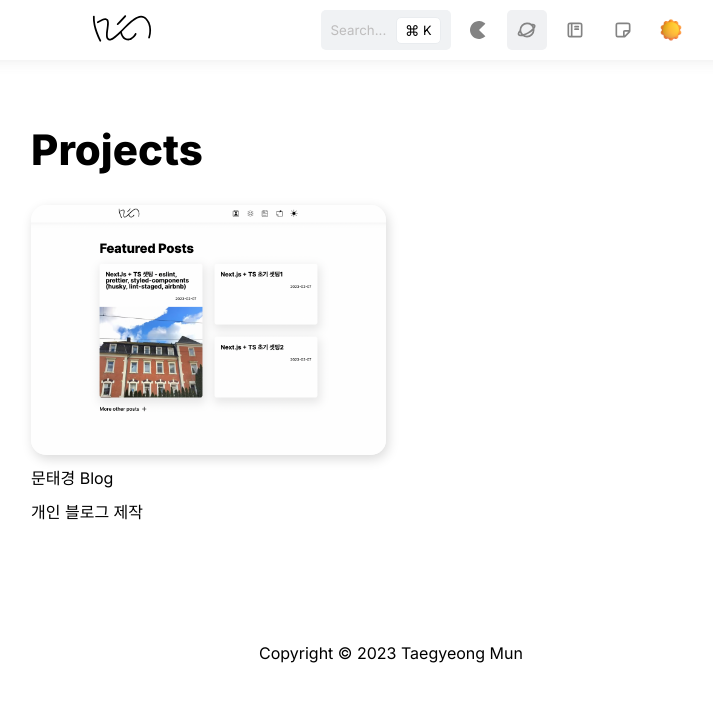
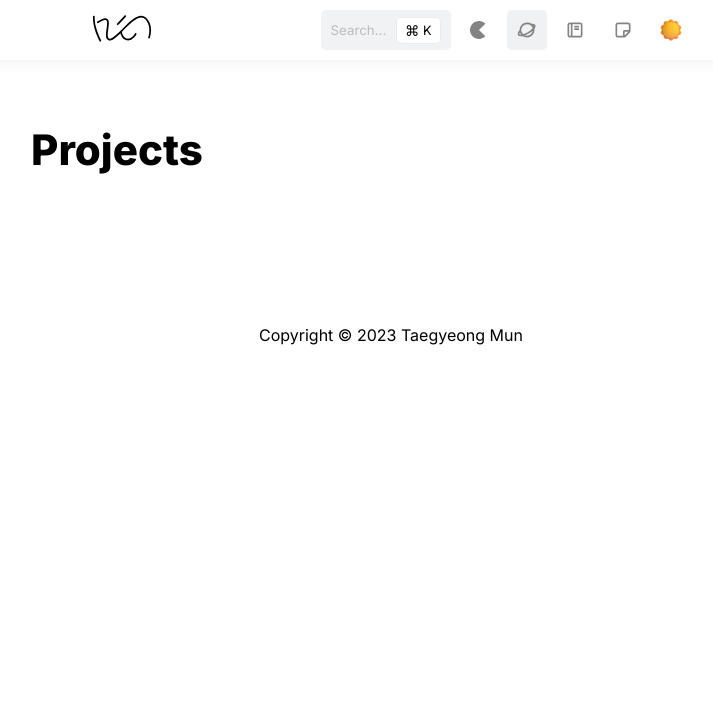
Before and after one commit to xmun74/xmunt, a Next.js app: page /projects in a window 1280 px wide. Shown: the top 702 px of the page, without its empty margins (249-962 px from the left). Built offline with nearby package versions, Linux system fonts and the light colour scheme.

Commit message:
chore: projects 비우기

```diff
--- a/pages/projects/index.tsx
+++ b/pages/projects/index.tsx
@@ -38,13 +38,18 @@ const ProjectInfo = styled.div`
   font-weight: 100;
 `
 
-const ProjectLists = [
-  {
-    title: '문태경 Blog',
-    href: 'https://github.com/xmun74/xmunt',
-    imgSrc: '/images/projects/xmuntblog.png',
-    description: '개인 블로그 제작',
-  },
+const ProjectLists: Array<{
+  title: string
+  href: string
+  imgSrc: string
+  description: string
+}> = [
+  // {
+  //   title: '문태경 Blog',
+  //   href: 'https://github.com/xmun74/xmunt',
+  //   imgSrc: '/images/projects/xmuntblog.png',
+  //   description: '개인 블로그 제작',
+  // },
 ]
 
 export default function Projects() {
```
